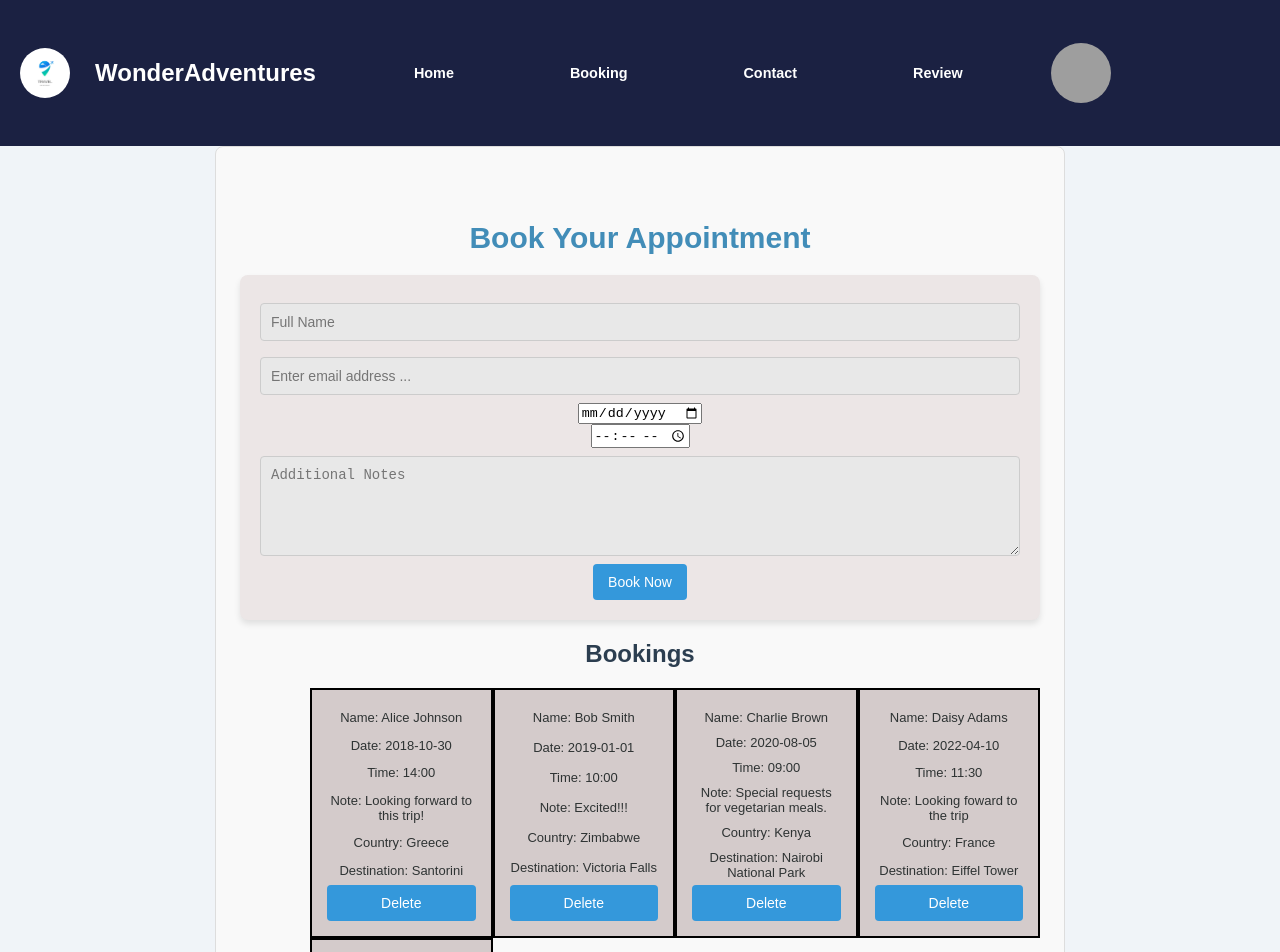
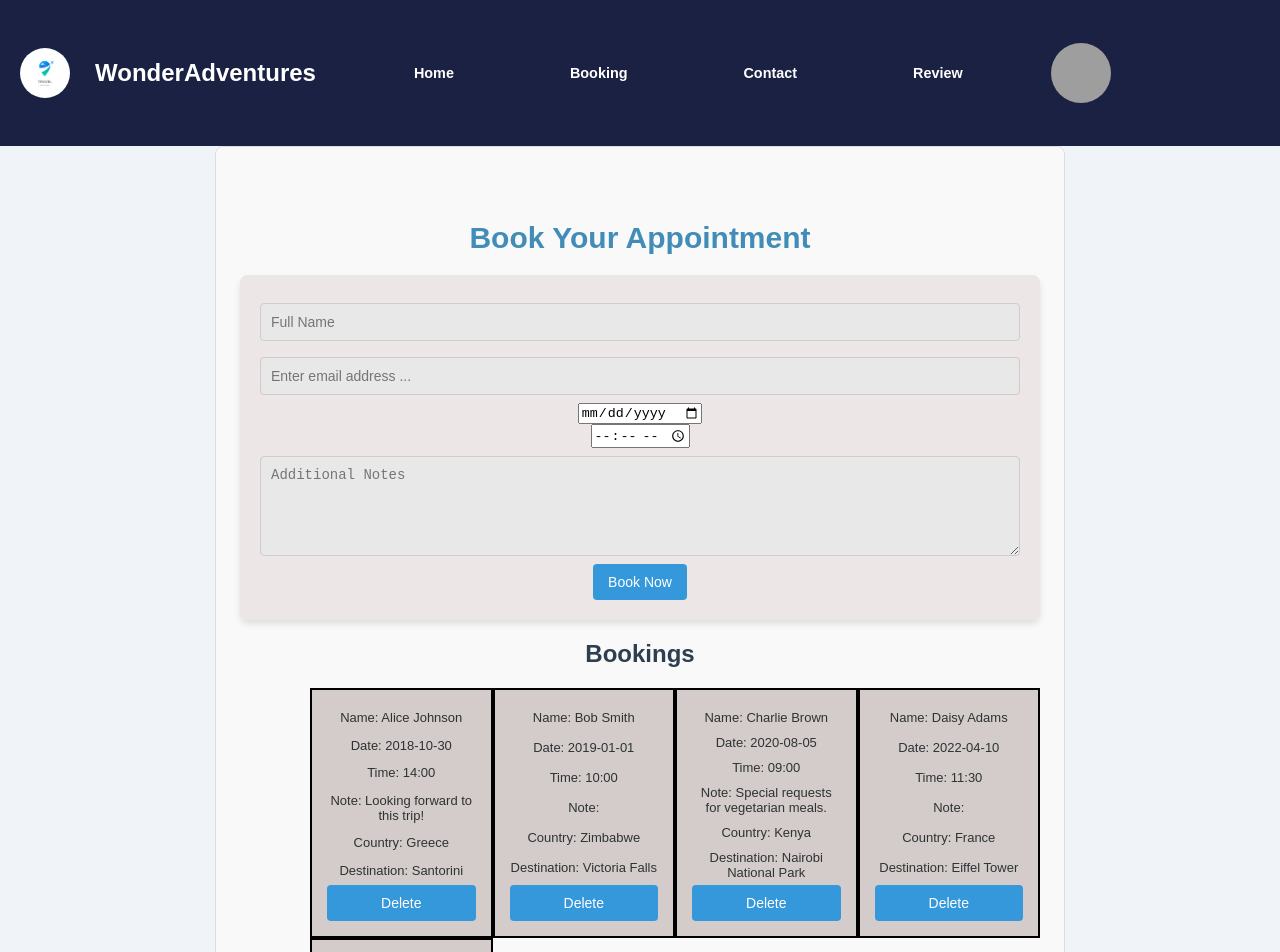
Before and after one commit to bobojoy/Travel-Wishlist-Project, a React (Create React App) app: page /booking in a window 1280 px wide. Shown: the top 952 px of the page. Built offline with nearby package versions, Linux system fonts and the light colour scheme; grey boxes are pictures that could not be loaded.

Commit message:
"Removed notes from two booking objects"

```diff
--- a/src/Components/Booking.js
+++ b/src/Components/Booking.js
@@ -22,7 +22,7 @@ function Booking() {
       email: "bob@example.com",
       date: "2019-01-01",
       time: "10:00",
-      notes: "Excited!!!",
+      notes: " ",
       destination: { name: "Victoria Falls", country: "Zimbabwe" },
     },
     {
@@ -38,7 +38,7 @@ function Booking() {
       email: "daisy@example.com",
       date: "2022-04-10",
       time: "11:30",
-      notes: "Looking foward to the trip",
+      notes: " ",
       destination: { name: "Eiffel Tower", country: "France" },
     },
     {
```
